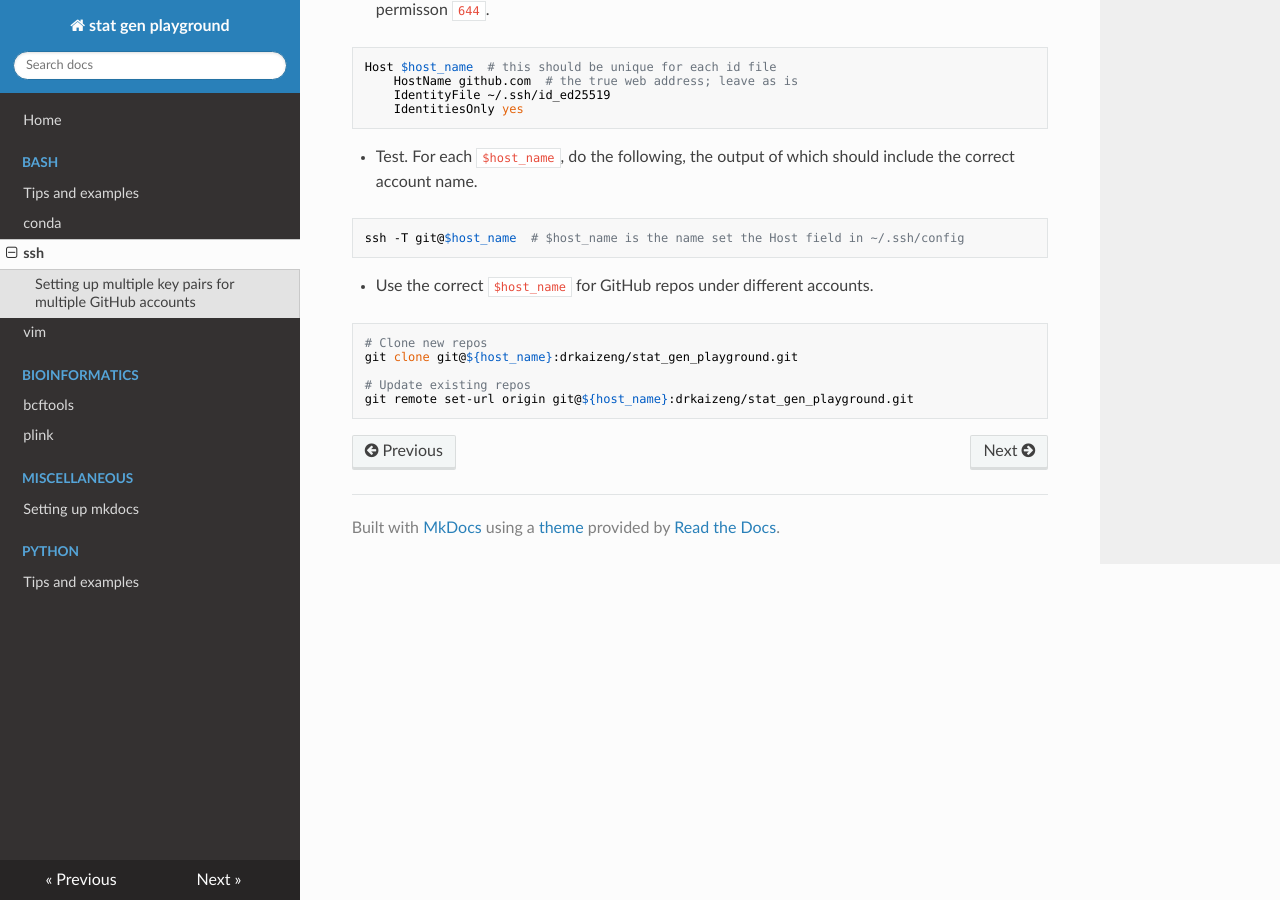
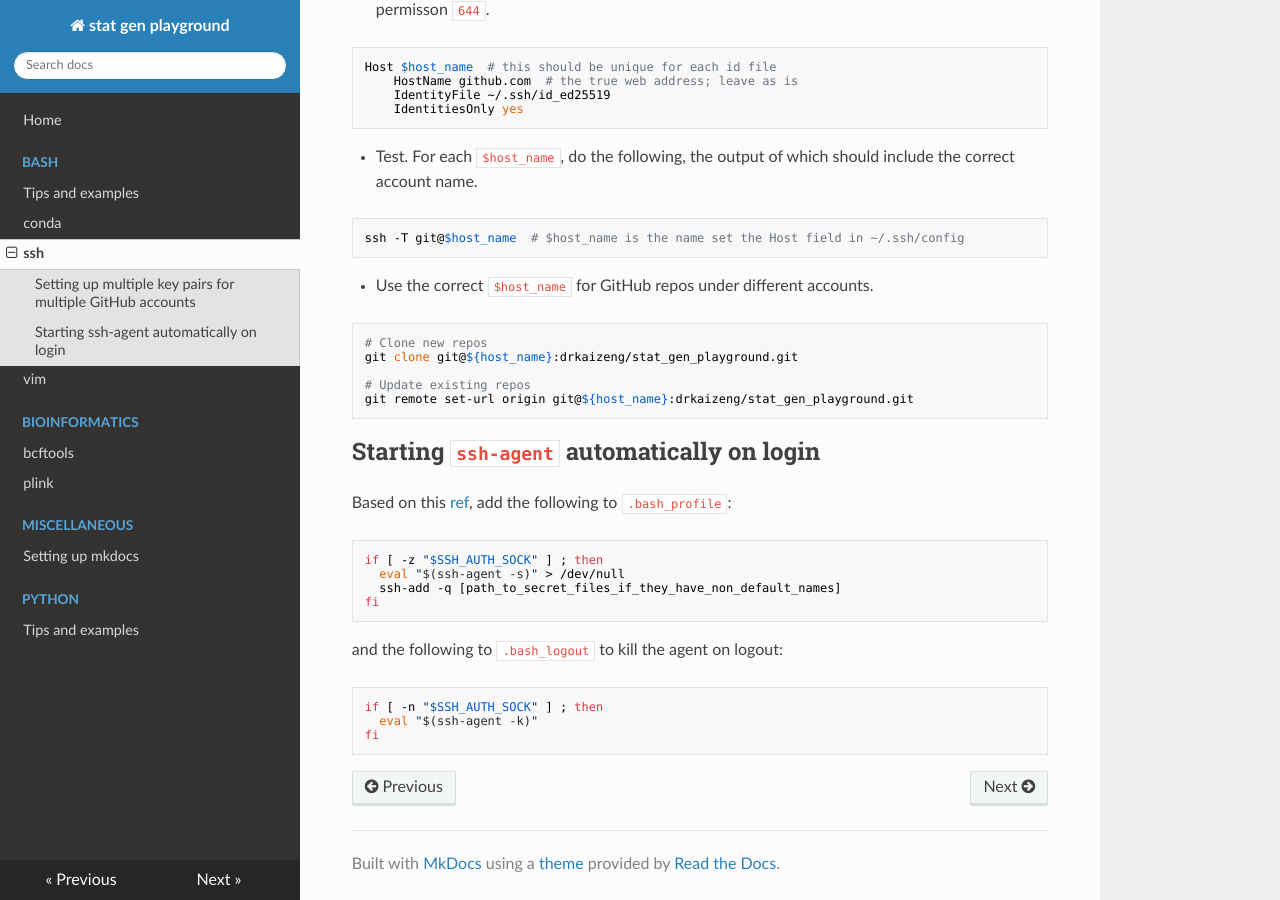
Before and after one commit to drkaizeng/statistics_and_engineering_lab, an MkDocs documentation site: the page built from docs/bash/ssh.md, in a window 1280 px wide and 900 px high, scrolled down 1147 px. Built offline with MkDocs 1.6.1, drawn with Linux system fonts in a browser that asks for light colours; nearby versions of some CDN libraries.

Commit message:
new notes

````diff
--- a/docs/bash/ssh.md
+++ b/docs/bash/ssh.md
@@ -53,3 +53,20 @@ git clone git@${host_name}:drkaizeng/stat_gen_playground.git
 # Update existing repos
 git remote set-url origin git@${host_name}:drkaizeng/stat_gen_playground.git
 ```
+
+
+
+## Starting `ssh-agent` automatically on login
+Based on this [ref](https://unix.stackexchange.com/questions/90853/how-can-i-run-ssh-add-automatically-without-a-password-prompt), add the following to `.bash_profile`:
+```bash
+if [ -z "$SSH_AUTH_SOCK" ] ; then
+  eval "$(ssh-agent -s)" > /dev/null
+  ssh-add -q [path_to_secret_files_if_they_have_non_default_names]
+fi
+```
+and the following to `.bash_logout` to kill the agent on logout:
+```bash
+if [ -n "$SSH_AUTH_SOCK" ] ; then
+  eval "$(ssh-agent -k)"
+fi
+```
````
Also changed, not shown: docs/bash/vim.md (+14 -0 lines).
